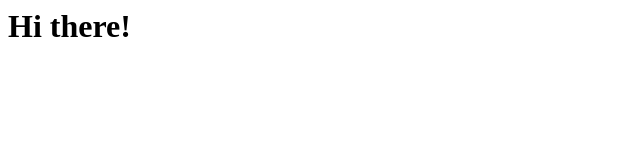
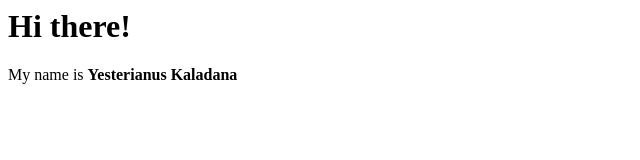
Before and after one commit to YesterianusKaladana/learn_Git_1_yesterianus, a plain HTML site: page index.html in a window 1280 px wide. Shown: the whole page, without its empty margins (0-640 px from the left). Drawn offline with Linux system fonts and the light colour scheme.

Commit message:
tambahkan paragraf pertama

```diff
--- a/index.html
+++ b/index.html
@@ -4,5 +4,6 @@
   </head>
   <body>
     <h1> Hi there!</h1>
+    <p>My name is <b>Yesterianus Kaladana</b></p>
   </body>
 </html>
```
